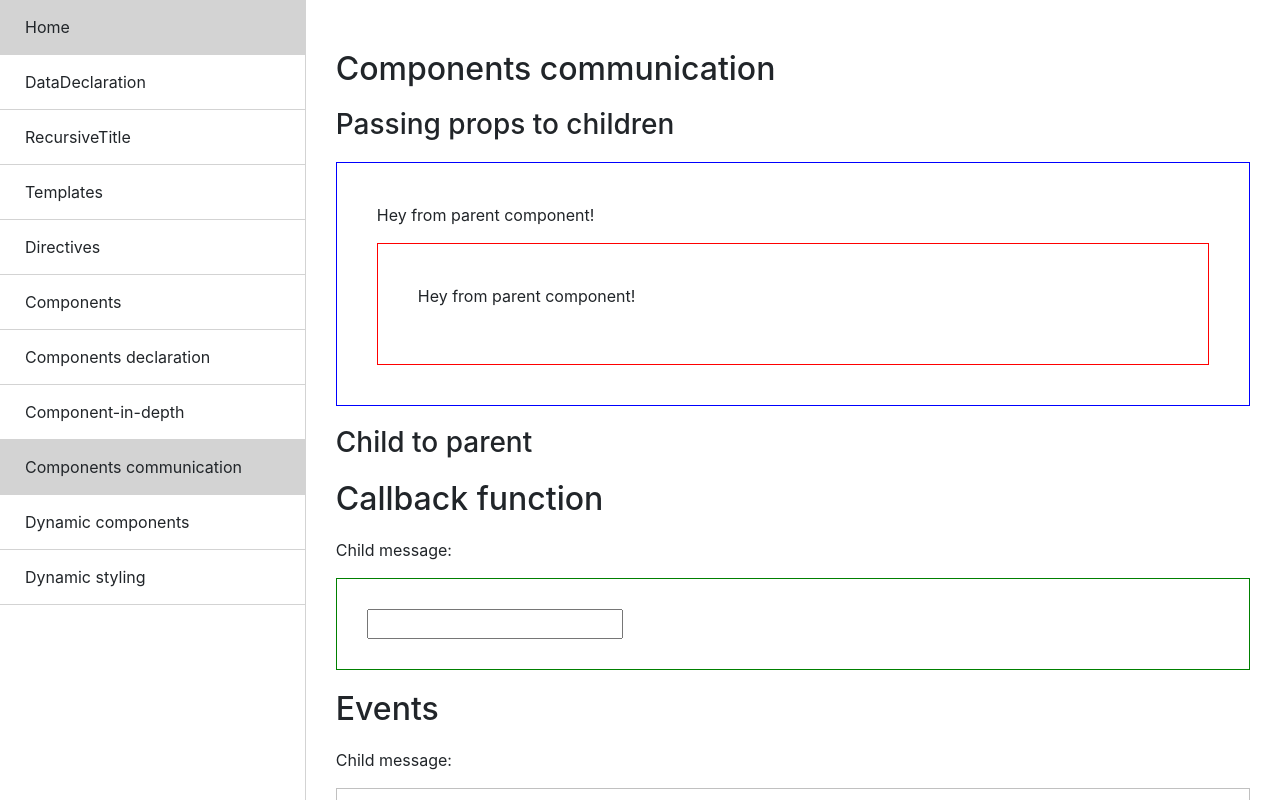
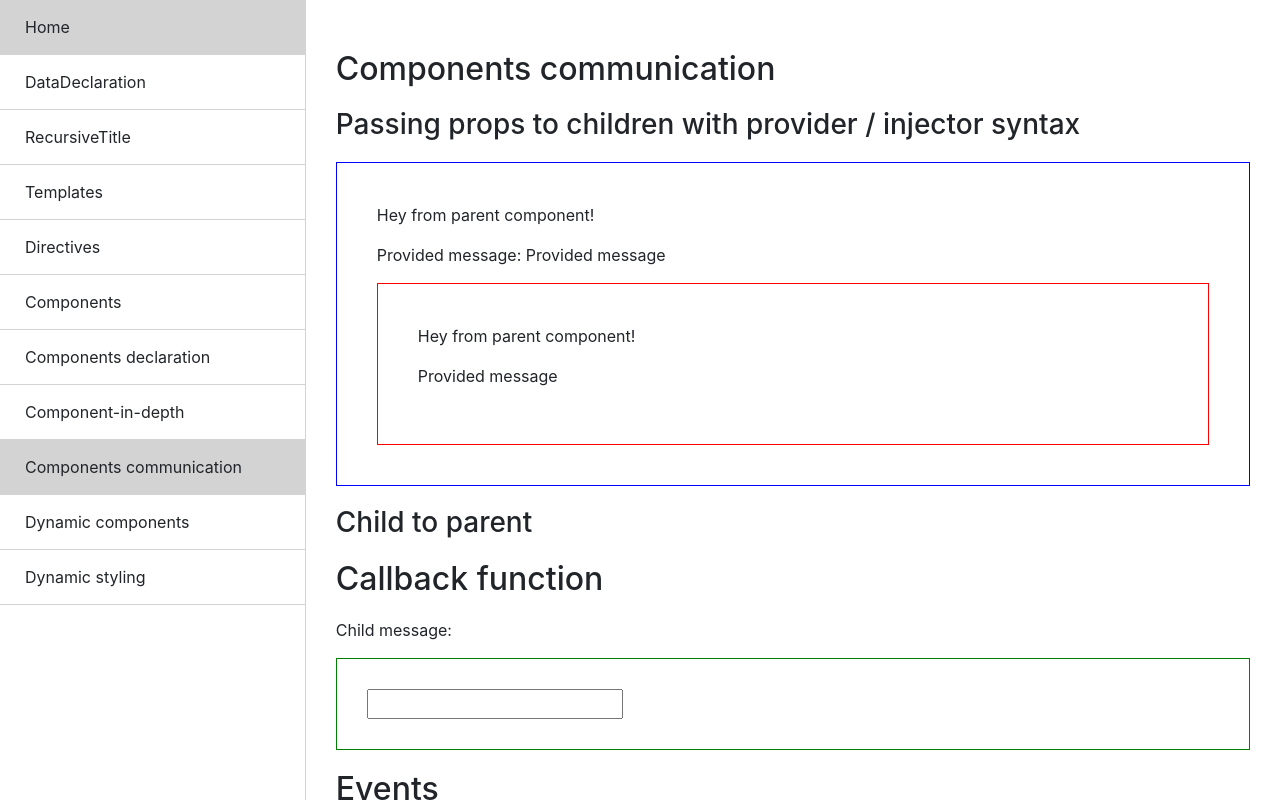
Before and after one commit to maximAlekseev/st-js-vue-presentation-demo, a Vue app: page /communication in a window 1280 px wide. Shown: the top 800 px of the page. Built offline with nearby package versions, Linux system fonts and the light colour scheme.

Commit message:
+ added provider / injector example, ! fixes

```diff
--- a/src/components/communication/ChildOne.vue
+++ b/src/components/communication/ChildOne.vue
@@ -1,7 +1,10 @@
 <template>
     <div class="child-one">
         <p>{{message}}</p>
-        <ChildTwo />
+        <p>Provided message: {{providedMessage}}</p>
+        <ChildTwo
+                :message="message"
+        />
     </div>
 </template>
 
@@ -12,6 +15,7 @@
         components: {
             ChildTwo
         },
+        inject: ['providedMessage'],
         // props: ['message']
         props: {
             message: { type: String, required: true }
--- a/src/components/communication/ChildThree.vue
+++ b/src/components/communication/ChildThree.vue
@@ -7,6 +7,7 @@
 <script>
     export default {
         name: "ChildThree",
+        inject: ['providedMessage'],
         props: {
             sendMessage: {
                 type: Function
--- a/src/components/communication/ChildTwo.vue
+++ b/src/components/communication/ChildTwo.vue
@@ -1,13 +1,17 @@
 <template>
     <div class="child-two">
         <p>{{message}}</p>
+        <p>{{providedMessage}}</p>
     </div>
 </template>
 
 <script>
     export default {
         name: "ChildTwo",
-        inject: ['message']
+        props: {
+            message: { type: String }
+        },
+        inject: ['providedMessage']
     }
 </script>
 
--- a/src/components/communication/ComponentsCommunication.vue
+++ b/src/components/communication/ComponentsCommunication.vue
@@ -1,7 +1,7 @@
 <template>
     <div>
         <h2>Components communication</h2>
-        <h3>Passing props to children</h3>
+        <h3>Passing props to children with provider / injector syntax</h3>
         <ChildOne
             :message="message"
         />
@@ -43,7 +43,7 @@
         },
         provide() {
             return {
-                message: this.message
+                providedMessage: this.providedMessage
             }
         },
         data() {
@@ -51,7 +51,8 @@
                 message: 'Hey from parent component!',
                 thirdChildMessage: '',
                 fourChildMessage: '',
-                fiveChildMessage: ''
+                fiveChildMessage: '',
+                providedMessage: 'Provided message'
             }
         },
         methods: {
--- a/src/components/component-examples/Components.vue
+++ b/src/components/component-examples/Components.vue
@@ -21,7 +21,6 @@
         <CheckboxSFC />
         <hr />
         <h6>*To use JSX we need to install babel-preset-vue-app and define it in babel.config.js</h6>
-        <h6>*To render boolean value "checked" in JSX-styled component render function we need to convert to string</h6>
     </div>
 </template>
 
```
Also changed, not shown: src/main.js (+6 -7 lines).
